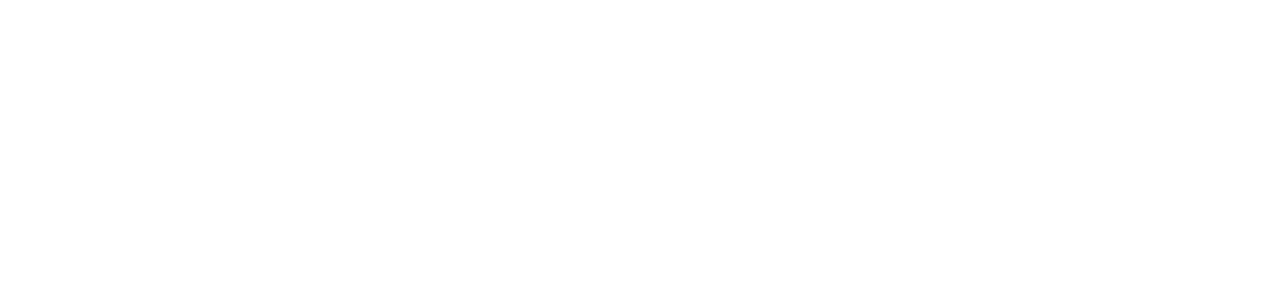
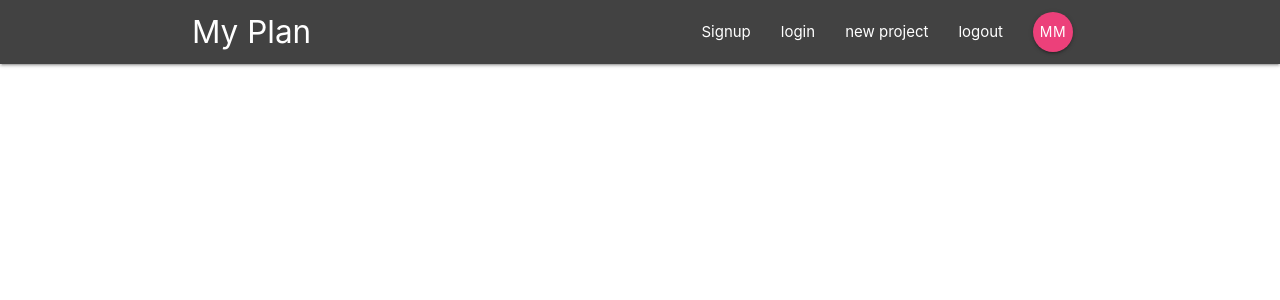
Before and after one commit to MohamadBouchi/events-planner, a React (Create React App) app in the folder plan/: page / in a window 1280 px wide. Shown: the top 300 px of the page. Built offline with nearby package versions, Linux system fonts and the light colour scheme.

Commit message:
navbar, signedinlink and signedoutlnks created

```diff
--- a/plan/src/App.js
+++ b/plan/src/App.js
@@ -1,12 +1,13 @@
 import React, { Component } from 'react';
 import { BrowserRouter } from 'react-router-dom';
+import Navbar from './components/layout/Navbar';
 
 class App extends Component {
   render() {
     return (
       <BrowserRouter>
       <div className="App">
-
+        <Navbar/>
       </div>
       </BrowserRouter>
     );
--- a/plan/src/components/layout/Navbar.js
+++ b/plan/src/components/layout/Navbar.js
@@ -0,0 +1,16 @@
+import React from 'react'
+import { Link } from 'react-router-dom'
+import SignedInLinks from './SignedInLinks';
+import SignedOutLinks from './SignedOutLinks';
+
+export default function Navbar() {
+  return (
+    <nav className="nav-wrapper grey darken-3">
+        <div className="container">
+            <Link to='/' className='brand-logo'>My Plan</Link>
+            <SignedInLinks />
+            <SignedOutLinks />
+        </div>
+    </nav>
+  )
+}
--- a/plan/src/components/layout/SignedInLinks.js
+++ b/plan/src/components/layout/SignedInLinks.js
@@ -0,0 +1,18 @@
+import React from 'react'
+import { NavLink } from 'react-router-dom';
+
+export default function SignedInLinks() {
+  return (
+    <ul className="right">
+        <li>
+            <NavLink to='/'>new project</NavLink>
+        </li>
+        <li>
+            <NavLink to='/'>logout</NavLink>
+        </li>
+        <li>
+            <NavLink to='/' className='btn btn-floating pink lighten-1'>MM</NavLink>
+        </li>
+    </ul>
+  )
+}
--- a/plan/src/components/layout/SignedOutLinks.js
+++ b/plan/src/components/layout/SignedOutLinks.js
@@ -0,0 +1,15 @@
+import React from 'react'
+import { NavLink } from 'react-router-dom';
+
+export default function SignedOutLinks() {
+  return (
+    <ul className="right">
+        <li>
+            <NavLink to='/'>Signup</NavLink>
+        </li>
+        <li>
+            <NavLink to='/'>login</NavLink>
+        </li>
+    </ul>
+  )
+}
```
